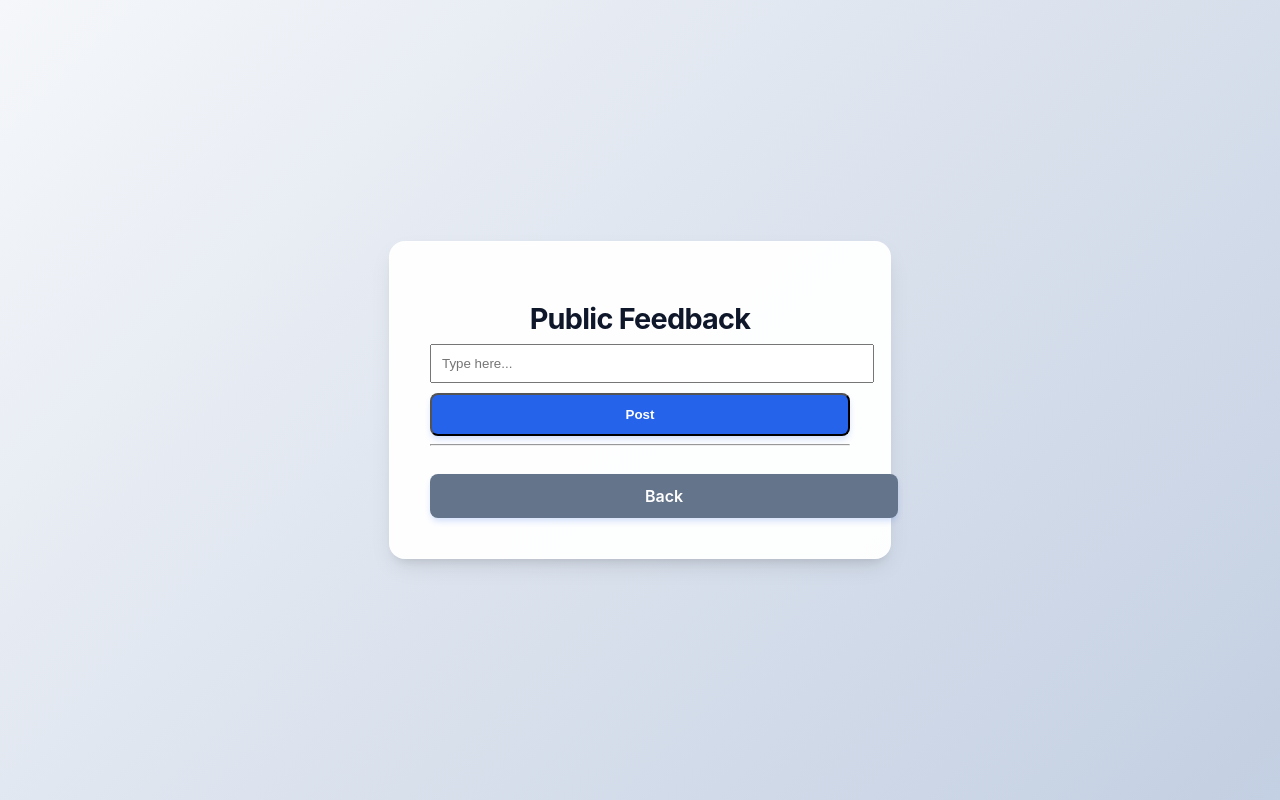
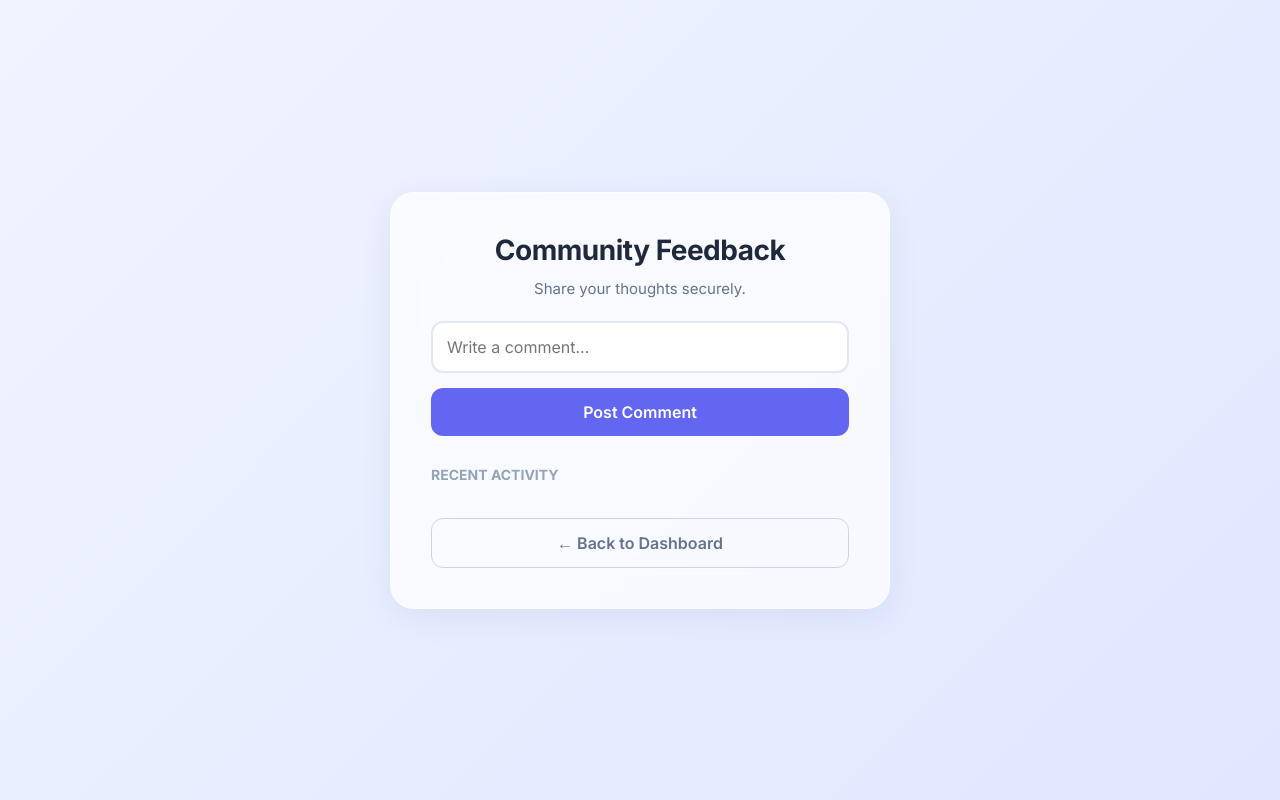
Before and after one commit to chinmay-spec/hh8-minor-project-1, a Flask app: page /feedback in a window 1280 px wide. Run offline with Flask 3, Linux system fonts and the light colour scheme.

Commit message:
UI Overhaul: Added Glassmorphism design, animations, and detailed user profiles

```diff
--- a/app.py
+++ b/app.py
@@ -1,13 +1,12 @@
 import sqlite3
 import time
+import datetime
 from flask import Flask, render_template, request, render_template_string, g, session, redirect, url_for
 
 app = Flask(__name__)
 app.secret_key = 'super_secret_key_for_signing_cookies'
 DATABASE = 'database.db'
 COMMENTS = []
-
-# Security: Rate Limiting Storage
 failed_logins = {}
 
 def get_db():
@@ -25,7 +24,6 @@
 
 @app.route('/', methods=['GET', 'POST'])
 def login():
-    # Security: Session Hijacking Prevention (IP Binding Check)
     if 'user_id' in session:
         if session.get('ip') == request.remote_addr:
             return redirect(url_for('dashboard_route'))
@@ -36,15 +34,22 @@
     ip = request.remote_addr
     current_time = time.time()
 
-    # Security: Brute Force Protection (Rate Limiting)
     if ip in failed_logins:
         attempts = failed_logins[ip]['attempts']
         ban_time = failed_logins[ip]['ban_time']
         if attempts >= 3:
             if current_time < ban_time:
                 remaining = int(ban_time - current_time)
-                # 🛑 THIS IS THE RED SCREEN FOR TEST 3
-                return render_template_string(f"<h1 style='color:red; text-align:center; font-family:sans-serif;'>🚫 ACCESS DENIED: Too many attempts. Wait {remaining}s</h1>")
+                return render_template_string(f"""
+                {{% extends "base.html" %}}
+                {{% block content %}}
+                    <div style="text-align:center;">
+                        <h1 style='color:#ef4444; font-size:40px;'>🚫</h1>
+                        <h2 style='color:#ef4444;'>Access Denied</h2>
+                        <p>Too many failed attempts.<br>Please wait <b style="color:#1e293b">{remaining}s</b>.</p>
+                    </div>
+                {{% endblock %}}
+                """)
             else:
                 failed_logins[ip] = {'attempts': 0, 'ban_time': 0}
 
@@ -53,24 +58,21 @@
         password = request.form['password']
 
         db = get_db()
-        # Security: Parameterized Queries (Prevents SQL Injection for TEST 1)
         user = db.execute("SELECT * FROM users WHERE username = ? AND password = ?", (username, password)).fetchone()
 
         if user:
             if ip in failed_logins: failed_logins.pop(ip)
-
             session['user_id'] = user['id']
             session['username'] = user['username']
             session['role'] = user['role']
             session['ip'] = request.remote_addr
-
             return redirect(url_for('dashboard_route'))
         else:
             if ip not in failed_logins: failed_logins[ip] = {'attempts': 0, 'ban_time': 0}
             failed_logins[ip]['attempts'] += 1
             if failed_logins[ip]['attempts'] >= 3:
                 failed_logins[ip]['ban_time'] = current_time + 60
-                error = "⛔ ACCOUNT LOCKED: Excessive login attempts."
+                error = "Account Locked (Security Policy)"
             else:
                 error = "Invalid Credentials"
 
@@ -78,9 +80,7 @@
 
 @app.route('/dashboard')
 def dashboard_route():
-    if 'user_id' not in session:
-        return redirect(url_for('login'))
-
+    if 'user_id' not in session: return redirect(url_for('login'))
     if session.get('ip') != request.remote_addr:
         session.clear()
         return "<h1>⛔ Security Alert: Session Hijacking Attempt Detected.</h1>"
@@ -90,25 +90,47 @@
     return dashboard_view(user)
 
 def dashboard_view(user):
+    # Fake premium data for aesthetics
+    today = datetime.date.today().strftime("%B %d, %Y")
+
     if user['role'] == 'admin':
-        badge_color = "#ef4444"
-        badge_text = "ADMIN ACCESS"
-        secret_display = f"<div style='background:#fee2e2; color:#b91c1c; padding:10px; border-radius:5px; margin-top:15px; font-weight:bold;'>⚠️ SECRET: {user['secret']}</div>"
+        badge_style = "background:#fee2e2; color:#b91c1c;"
+        badge_text = "ADMINISTRATOR"
+        secret_box = f"""
+        <div style='background:#fef2f2; border:1px solid #fee2e2; padding:15px; border-radius:12px; margin-top:20px;'>
+            <p style='color:#b91c1c; font-weight:bold; margin:0; font-size:12px;'>🔐 TOP SECRET CLEARANCE</p>
+            <p style='color:#7f1d1d; margin-top:5px; font-family:monospace;'>{user['secret']}</p>
+        </div>"""
     else:
-        badge_color = "#3b82f6"
-        badge_text = "Standard User"
-        secret_display = ""
+        badge_style = "background:#dbeafe; color:#1e40af;"
+        badge_text = "STANDARD ACCOUNT"
+        secret_box = ""
 
     return render_template_string(f"""
     {{% extends "base.html" %}}
     {{% block content %}}
-        <div class="badge" style="background:{badge_color}; color:white">{badge_text}</div>
-        <h1>Welcome, {user['username']}</h1>
-        <p>Role: {user['role']}</p>
-        {secret_display}
+        <div style="text-align:center; margin-bottom:20px;">
+            <div class="badge" style="{badge_style}">{badge_text}</div>
+            <h1>Good evening, {user['username']}</h1>
+            <p>Welcome back to the SecurePortal.</p>
+        </div>
+
+        <div style="background:rgba(255,255,255,0.6); padding:20px; border-radius:16px; margin-bottom:20px;">
+            <div class="card-row"><span class="label">User ID</span><span class="value">#{user['id']}</span></div>
+            <div class="card-row"><span class="label">Role</span><span class="value" style="text-transform:capitalize">{user['role']}</span></div>
+            <div class="card-row"><span class="label">Status</span><span class="value" style="color:#10b981;">● Active</span></div>
+            <div class="card-row"><span class="label">Last Login</span><span class="value">{today}</span></div>
+            <div class="card-row"><span class="label">Salary Tier</span><span class="value">{user['salary']}</span></div>
+        </div>
+
+        {secret_box}
+
         <br>
-        <a href="/feedback" class="btn" style="margin-top:20px;">Public Feedback</a>
-        <a href="/logout" class="btn" style="background:#64748b; margin-top:20px;">Logout</a>
+        <div style="display:grid; grid-template-columns: 1fr 1fr; gap:10px;">
+            <a href="/profile?user_id={user['id']}" class="btn" style="background:#f59e0b;">⚠️ Vulnerability Demo</a>
+            <a href="/feedback" class="btn" style="background:#6366f1;">Feedback Hub</a>
+        </div>
+        <a href="/logout" class="btn" style="background:#cbd5e1; color:#475569; margin-top:10px;">Sign Out</a>
     {{% endblock %}}
     """)
 
@@ -122,19 +144,73 @@
     if request.method == 'POST':
         COMMENTS.append(request.form['comment'])
 
-    # Security: Jinja2 Auto-Escaping (Prevents XSS for TEST 2)
     return render_template_string("""
     {% extends "base.html" %}
     {% block content %}
-        <h1>Public Feedback</h1>
-        <form method="post"><input name="comment" placeholder="Type here..." style="width:100%; padding:10px;"><button class="btn" style="margin-top:10px;">Post</button></form>
-        <hr>
-        {% for c in comments %}
-            <div class='badge' style='display:block; text-align:left; margin:5px; background:#e2e8f0; color:#1e293b;'>{{ c }}</div>
-        {% endfor %}
-        <br><a href="/dashboard" class="btn" style="background:#64748b;">Back</a>
+        <div style="text-align:center;">
+            <h1>Community Feedback</h1>
+            <p>Share your thoughts securely.</p>
+        </div>
+
+        <form method="post" style="margin-top:20px;">
+            <input name="comment" placeholder="Write a comment..." required>
+            <button class="btn">Post Comment</button>
+        </form>
+
+        <div style="margin-top:30px;">
+            <h3 style="font-size:14px; color:#94a3b8; text-transform:uppercase; margin-bottom:15px;">Recent Activity</h3>
+            {% for c in comments %}
+                <div style='background:white; padding:15px; border-radius:12px; margin-bottom:10px; box-shadow:0 2px 10px rgba(0,0,0,0.03); animation: floatUp 0.5s ease forwards;'>
+                    <div style="display:flex; align-items:center; gap:10px;">
+                        <div style="width:24px; height:24px; background:#e0e7ff; border-radius:50%; display:flex; align-items:center; justify-content:center; font-size:10px; color:#6366f1; font-weight:bold;">U</div>
+                        <span style="color:#1e293b; font-size:14px;">{{ c }}</span>
+                    </div>
+                </div>
+            {% endfor %}
+        </div>
+        <br>
+        <a href="/dashboard" class="btn" style="background:transparent; color:#64748b; border:1px solid #cbd5e1;">&larr; Back to Dashboard</a>
     {% endblock %}
     """, comments=COMMENTS)
 
+@app.route('/profile')
+def profile():
+    target_id = request.args.get('user_id')
+    if not target_id: return redirect(url_for('dashboard_route'))
+
+    db = get_db()
+    user = db.execute("SELECT * FROM users WHERE id = ?", (target_id,)).fetchone()
+
+    if user:
+        return render_template_string("""
+        {% extends "base.html" %}
+        {% block content %}
+            <div style="border-left: 4px solid #f59e0b; padding-left: 20px; margin-bottom: 20px;">
+                <h2 style="color:#b45309; font-size:16px;">⚠️ VULNERABILITY DEMO (IDOR)</h2>
+                <p style="font-size:13px;">You are viewing Profile ID: <b>{{ target_id }}</b>. Change the URL ID to see others.</p>
+            </div>
+
+            <div style="text-align:center; margin-bottom:20px;">
+                <div style="width:80px; height:80px; background:#e0e7ff; color:#6366f1; font-size:32px; font-weight:bold; border-radius:50%; display:flex; align-items:center; justify-content:center; margin:0 auto 15px auto;">
+                    {{ user['username'][0].upper() }}
+                </div>
+                <h1>{{ user['username'] }}</h1>
+                <p>{{ user['role'] }} at SecureCorp</p>
+            </div>
+
+            <div style="background:white; padding:20px; border-radius:16px;">
+                <div class="card-row"><span class="label">Employee ID</span><span class="value">#{{ user['id'] }}</span></div>
+                <div class="card-row"><span class="label">Salary</span><span class="value">{{ user['salary'] }}</span></div>
+                <div class="card-row"><span class="label">Clearance</span><span class="value">{{ user['role'] }}</span></div>
+                <div class="card-row"><span class="label">Secret</span><span class="value" style="font-family:monospace; color:#ef4444;">{{ user['secret'] }}</span></div>
+            </div>
+
+            <br>
+            <a href="/dashboard" class="btn" style="background:#cbd5e1; color:#475569;">Back to Safety</a>
+        {% endblock %}
+        """, target_id=target_id, user=user)
+    else:
+        return "User not found"
+
 if __name__ == '__main__':
     app.run(debug=True, port=5001)
--- a/templates/base.html
+++ b/templates/base.html
@@ -3,8 +3,112 @@
 <head>
     <meta charset="UTF-8">
     <meta name="viewport" content="width=device-width, initial-scale=1.0">
-    <title>Secure Workspace</title>
-    <link rel="stylesheet" href="{{ url_for('static', filename='css/style.css') }}">
+    <title>SecurePortal | Enterprise</title>
+    <link href="https://fonts.googleapis.com/css2?family=Inter:wght@300;400;600;700&display=swap" rel="stylesheet">
+    <style>
+        :root {
+            --primary: #6366f1; /* Indigo */
+            --glass: rgba(255, 255, 255, 0.7);
+            --glass-border: rgba(255, 255, 255, 0.5);
+            --dark-text: #1e293b;
+            --light-text: #64748b;
+        }
+
+        * { margin: 0; padding: 0; box-sizing: border-box; font-family: 'Inter', sans-serif; }
+
+        body {
+            background: linear-gradient(135deg, #f0f4ff 0%, #e0e7ff 100%);
+            min-height: 100vh;
+            display: flex;
+            align-items: center;
+            justify-content: center;
+            color: var(--dark-text);
+        }
+
+        /* The Glassmorphism Card Container */
+        .container {
+            background: var(--glass);
+            backdrop-filter: blur(20px);
+            -webkit-backdrop-filter: blur(20px);
+            border: 1px solid var(--glass-border);
+            padding: 40px;
+            border-radius: 24px;
+            box-shadow: 0 8px 32px 0 rgba(31, 38, 135, 0.07);
+            width: 100%;
+            max-width: 500px;
+            opacity: 0;
+            transform: translateY(20px);
+            animation: floatUp 0.8s cubic-bezier(0.2, 0.8, 0.2, 1) forwards;
+        }
+
+        /* Animations */
+        @keyframes floatUp {
+            to { opacity: 1; transform: translateY(0); }
+        }
+
+        h1 { font-size: 28px; font-weight: 700; margin-bottom: 10px; letter-spacing: -0.5px; }
+        p { color: var(--light-text); font-size: 15px; line-height: 1.6; margin-bottom: 20px; }
+
+        input {
+            width: 100%;
+            padding: 14px;
+            margin-bottom: 15px;
+            border: 2px solid #e2e8f0;
+            border-radius: 12px;
+            font-size: 16px;
+            transition: all 0.3s ease;
+            background: rgba(255,255,255,0.9);
+        }
+
+        input:focus {
+            border-color: var(--primary);
+            outline: none;
+            box-shadow: 0 0 0 4px rgba(99, 102, 241, 0.1);
+        }
+
+        .btn {
+            display: inline-block;
+            width: 100%;
+            padding: 14px;
+            background: var(--primary);
+            color: white;
+            border: none;
+            border-radius: 12px;
+            font-size: 16px;
+            font-weight: 600;
+            cursor: pointer;
+            text-decoration: none;
+            text-align: center;
+            transition: transform 0.2s, box-shadow 0.2s;
+        }
+
+        .btn:hover {
+            transform: translateY(-2px);
+            box-shadow: 0 10px 20px -10px rgba(99, 102, 241, 0.5);
+        }
+
+        .badge {
+            display: inline-block;
+            padding: 6px 12px;
+            border-radius: 50px;
+            font-size: 12px;
+            font-weight: 700;
+            text-transform: uppercase;
+            letter-spacing: 0.5px;
+            margin-bottom: 15px;
+        }
+
+        .card-row {
+            display: flex;
+            justify-content: space-between;
+            padding: 10px 0;
+            border-bottom: 1px solid rgba(0,0,0,0.05);
+        }
+        .card-row:last-child { border-bottom: none; }
+        .label { font-weight: 600; font-size: 14px; color: #94a3b8; }
+        .value { font-weight: 500; font-size: 14px; }
+
+    </style>
 </head>
 <body>
     <div class="container">
```
